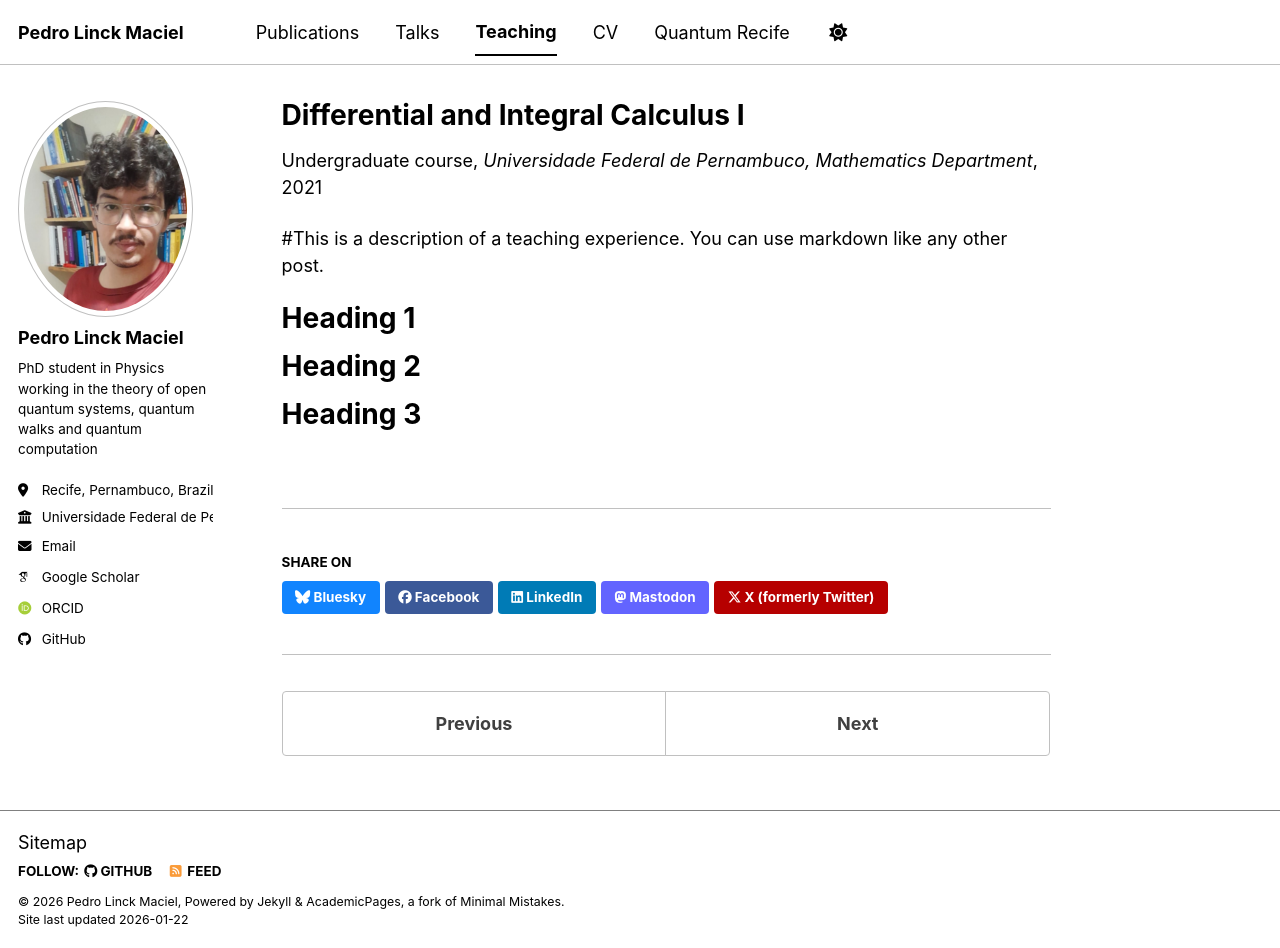
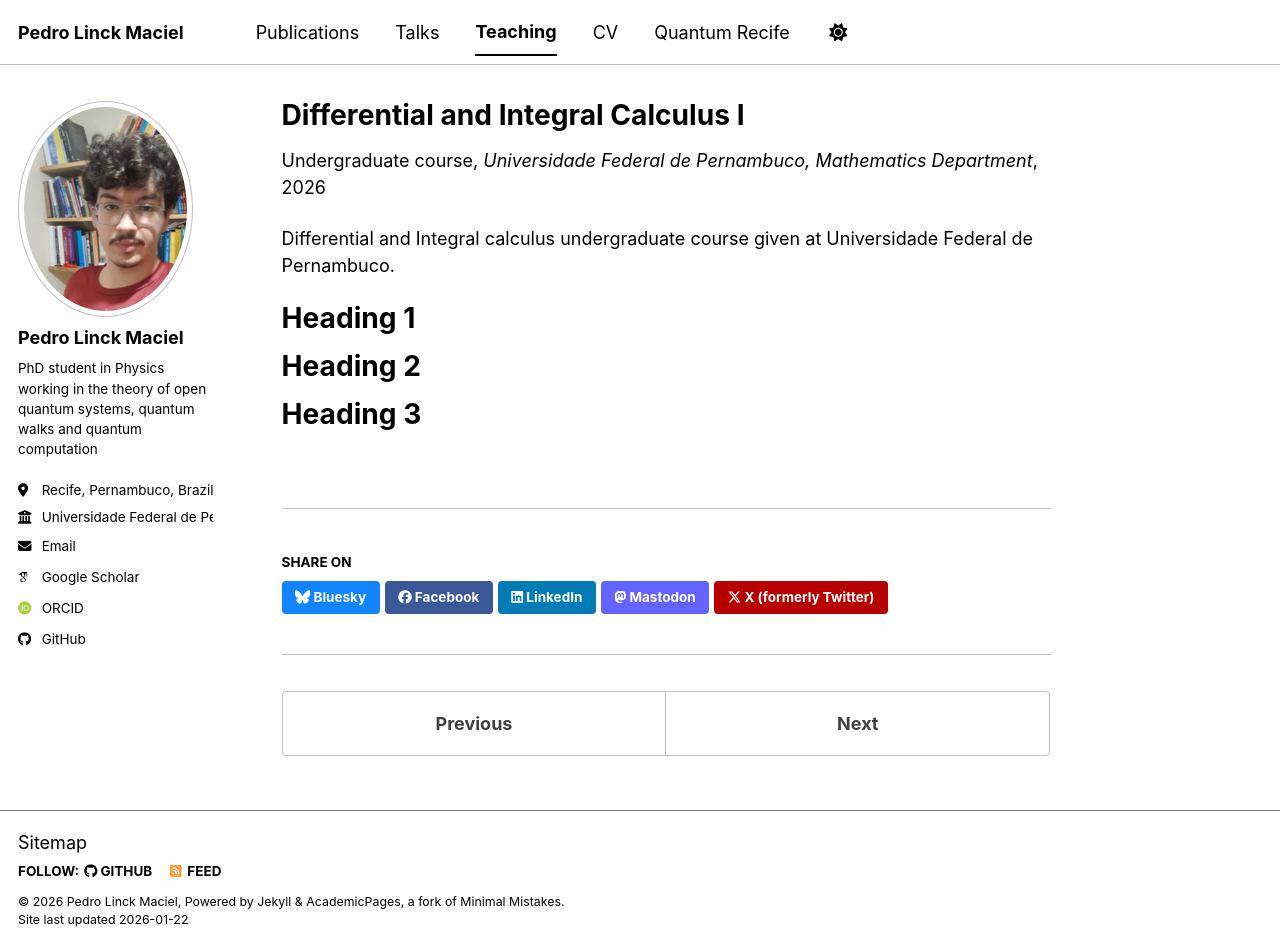
Before and after one commit to pedrolinckm/pedrolinckm.github.io, a Jekyll site: the page built from _teaching/mathematics-calculus1.md, in a window 1280 px wide and 948 px high. Built offline with Jekyll 4.4.1, drawn with Linux system fonts in a browser that asks for light colours; some web fonts are replaced; a script bundle is joined from its source files by our own code; library files that are not in the unit come from our copies.

Commit message:
Update and rename 2021-mathematics-calculus1.md to mathematics-calculus1.md

```diff
--- a/_teaching/2021-mathematics-calculus1.md
+++ b/_teaching/mathematics-calculus1.md
@@ -4,11 +4,10 @@ collection: teaching
 type: "Undergraduate course"
 permalink: /teaching/2021-mathematics-calculus1
 venue: "Universidade Federal de Pernambuco, Mathematics Department"
-date: 2021-01-01
 location: "Recife, Brazil"
 ---
 
-#This is a description of a teaching experience. You can use markdown like any other post.
+Differential and Integral calculus undergraduate course given at Universidade Federal de Pernambuco.
 
 Heading 1
 ======
```
